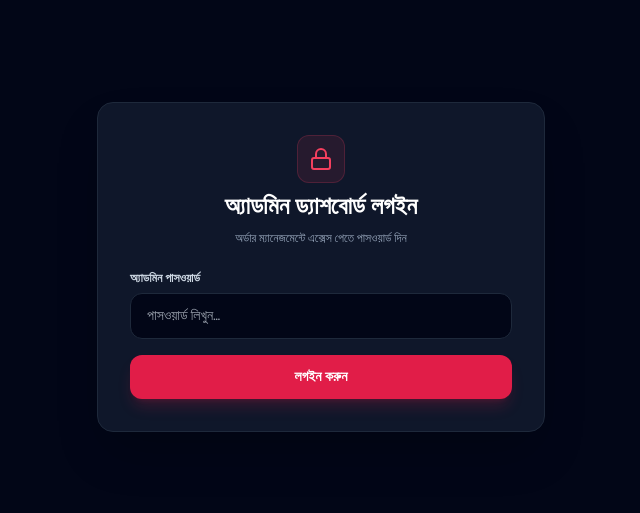
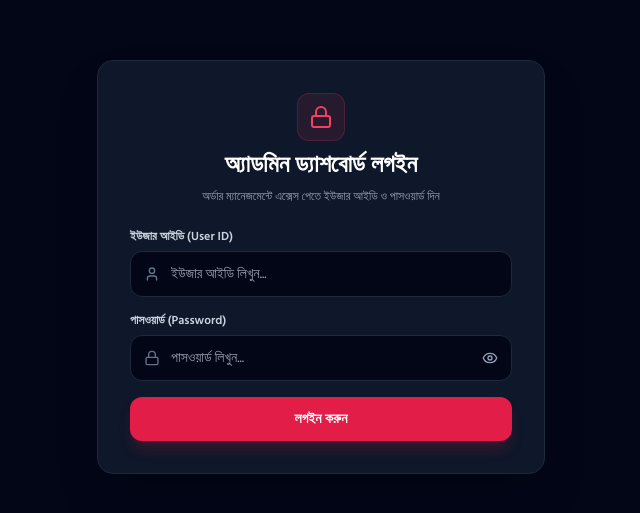
Before and after one commit to prottay47/van-bazer-bd, a Next.js app: page /admin/login in a window 1280 px wide. Shown: the part 133-646 px from the top of the page, without its empty margins (319-959 px from the left). Built offline with nearby package versions, Linux system fonts and the light colour scheme; no server answers.

Commit message:
Feature: Add User ID field and Password visibility eye button to Admin Login

```diff
--- a/src/app/admin/login/page.tsx
+++ b/src/app/admin/login/page.tsx
@@ -2,10 +2,12 @@
 
 import { useState } from 'react';
 import { useRouter } from 'next/navigation';
-import { Lock, ShieldCheck } from 'lucide-react';
+import { Lock, User, Eye, EyeOff } from 'lucide-react';
 
 export default function AdminLoginPage() {
+  const [username, setUsername] = useState('');
   const [password, setPassword] = useState('');
+  const [showPassword, setShowPassword] = useState(false);
   const [errorMsg, setErrorMsg] = useState('');
   const [loading, setLoading] = useState(false);
   const router = useRouter();
@@ -19,7 +21,7 @@ export default function AdminLoginPage() {
       const res = await fetch('/api/admin/login', {
         method: 'POST',
         headers: { 'Content-Type': 'application/json' },
-        body: JSON.stringify({ password }),
+        body: JSON.stringify({ username, password }),
       });
 
       const data = await res.json();
@@ -31,7 +33,7 @@ export default function AdminLoginPage() {
       router.push('/admin');
       router.refresh();
     } catch (err: any) {
-      setErrorMsg(err.message || 'ভুল পাসওয়ার্ড!');
+      setErrorMsg(err.message || 'ভুল ইউজার আইডি বা পাসওয়ার্ড!');
     } finally {
       setLoading(false);
     }
@@ -45,7 +47,7 @@ export default function AdminLoginPage() {
             <Lock className="w-6 h-6" />
           </div>
           <h1 className="text-2xl font-bold text-white">অ্যাডমিন ড্যাশবোর্ড লগইন</h1>
-          <p className="text-xs text-slate-400">অর্ডার ম্যানেজমেন্টে এক্সেস পেতে পাসওয়ার্ড দিন</p>
+          <p className="text-xs text-slate-400">অর্ডার ম্যানেজমেন্টে এক্সেস পেতে ইউজার আইডি ও পাসওয়ার্ড দিন</p>
         </div>
 
         {errorMsg && (
@@ -57,22 +59,54 @@ export default function AdminLoginPage() {
         <form onSubmit={handleLogin} className="space-y-4">
           <div>
             <label className="block text-xs font-semibold text-slate-300 mb-1.5">
-              অ্যাডমিন পাসওয়ার্ড
+              ইউজার আইডি (User ID)
             </label>
+            <div className="relative">
               <input
-              type="password"
+                type="text"
+                required
+                placeholder="ইউজার আইডি লিখুন..."
+                value={username}
+                onChange={(e) => setUsername(e.target.value)}
+                className="w-full bg-slate-950 border border-slate-800 focus:border-rose-500 rounded-xl pl-10 pr-4 py-3 text-white text-sm outline-none transition"
+              />
+              <User className="w-4 h-4 text-slate-500 absolute left-3.5 top-1/2 -translate-y-1/2" />
+            </div>
+          </div>
+
+          <div>
+            <label className="block text-xs font-semibold text-slate-300 mb-1.5">
+              পাসওয়ার্ড (Password)
+            </label>
+            <div className="relative">
+              <input
+                type={showPassword ? 'text' : 'password'}
                 required
                 placeholder="পাসওয়ার্ড লিখুন..."
                 value={password}
                 onChange={(e) => setPassword(e.target.value)}
-              className="w-full bg-slate-950 border border-slate-800 focus:border-rose-500 rounded-xl px-4 py-3 text-white text-sm outline-none transition"
+                className="w-full bg-slate-950 border border-slate-800 focus:border-rose-500 rounded-xl pl-10 pr-11 py-3 text-white text-sm outline-none transition"
               />
+              <Lock className="w-4 h-4 text-slate-500 absolute left-3.5 top-1/2 -translate-y-1/2" />
+              <button
+                type="button"
+                onClick={() => setShowPassword(!showPassword)}
+                className="absolute right-3.5 top-1/2 -translate-y-1/2 text-slate-400 hover:text-slate-200 transition focus:outline-none"
+                title={showPassword ? 'পাসওয়ার্ড লুকান' : 'পাসওয়ার্ড দেখুন'}
+              >
+                {showPassword ? (
+                  <EyeOff className="w-4 h-4 text-rose-400" />
+                ) : (
+                  <Eye className="w-4 h-4" />
+                )}
+              </button>
+            </div>
           </div>
 
           <button
             type="submit"
             disabled={loading}
-            className="w-full bg-rose-600 hover:bg-rose-500 text-white font-bold py-3 px-4 rounded-xl transition text-sm shadow-lg shadow-rose-600/20 disabled:opacity-50"
+            className="w-full bg-rose-600 hover:bg-rose-500 text-white font-bold py-3 px-4 rounded-xl transition text-sm shadow-lg shadow-rose-600/20 disabled:opacity-50 mt-2"
           >
             {loading ? 'লগইন হচ্ছে...' : 'লগইন করুন'}
           </button>
--- a/src/app/api/admin/login/route.ts
+++ b/src/app/api/admin/login/route.ts
@@ -3,12 +3,13 @@ import { signAdminToken } from '@/lib/auth';
 
 export async function POST(req: Request) {
   try {
-    const { password } = await req.json();
+    const { username, password } = await req.json();
+    const adminUsername = process.env.ADMIN_USERNAME || 'admin';
     const adminPassword = process.env.ADMIN_PASSWORD || 'admin1234';
 
-    if (password !== adminPassword) {
+    if (username !== adminUsername || password !== adminPassword) {
       return NextResponse.json(
-        { error: 'ভুল এডমিন পাসওয়ার্ড!' },
+        { error: 'ভুল এডমিন ইউজারনেম বা পাসওয়ার্ড!' },
         { status: 401 }
       );
     }
```
Also changed, not shown: 1 other file (tests, documents, lock files or other folders). Lines whose indentation alone changed are shown as unchanged.
